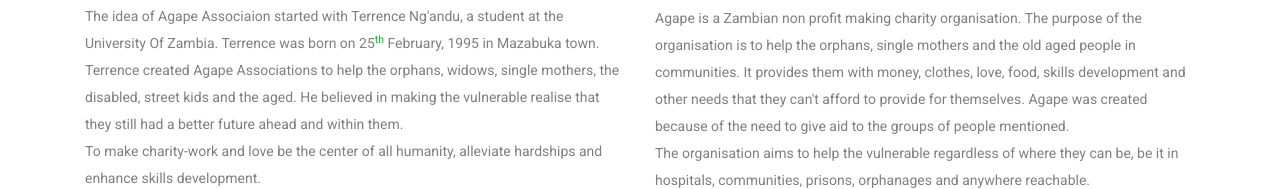
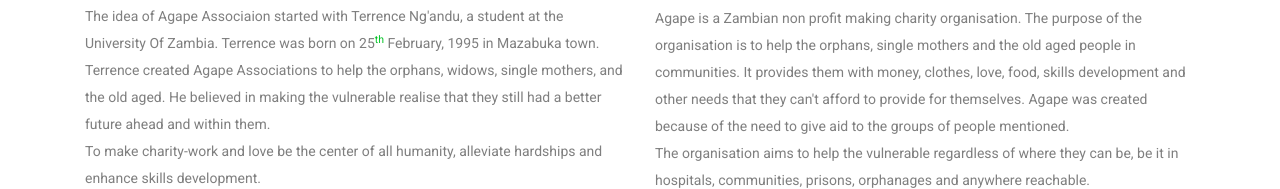
Before and after one commit to agapeassociation/agapeassociation.github.io, a plain HTML site: page about.html in a window 1280 px wide. Shown: the part 735-924 px from the top of the page. Drawn offline with nearby package versions, Linux system fonts and the light colour scheme.

Commit message:
change 4

```diff
--- a/about.html
+++ b/about.html
@@ -116,7 +116,7 @@
               </p>
               <p>
                 Terrence created Agape Associations to help the orphans, widows,
-                single mothers, the disabled, street kids and the aged. He
+                single mothers, and the old aged. He
                 believed in making the vulnerable realise that they still had a
                 better future ahead and within them.
               </p>
```
